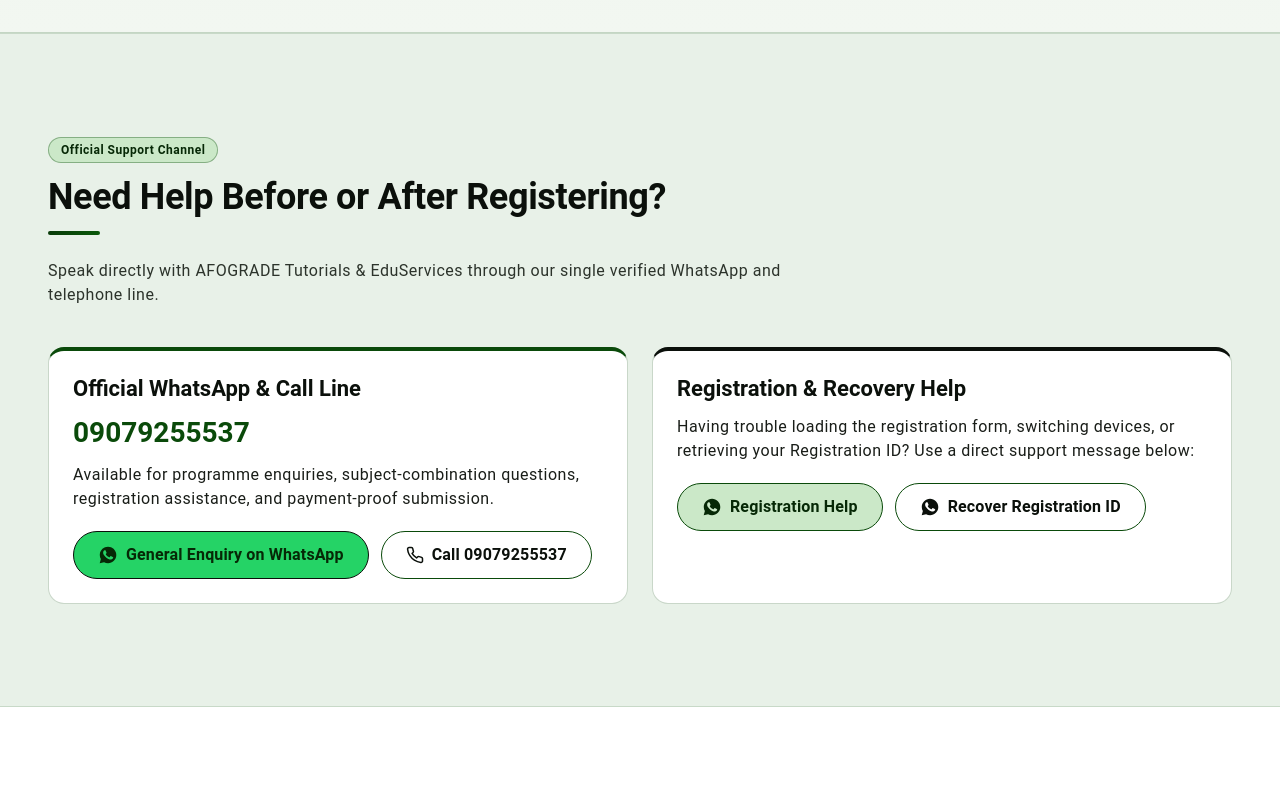
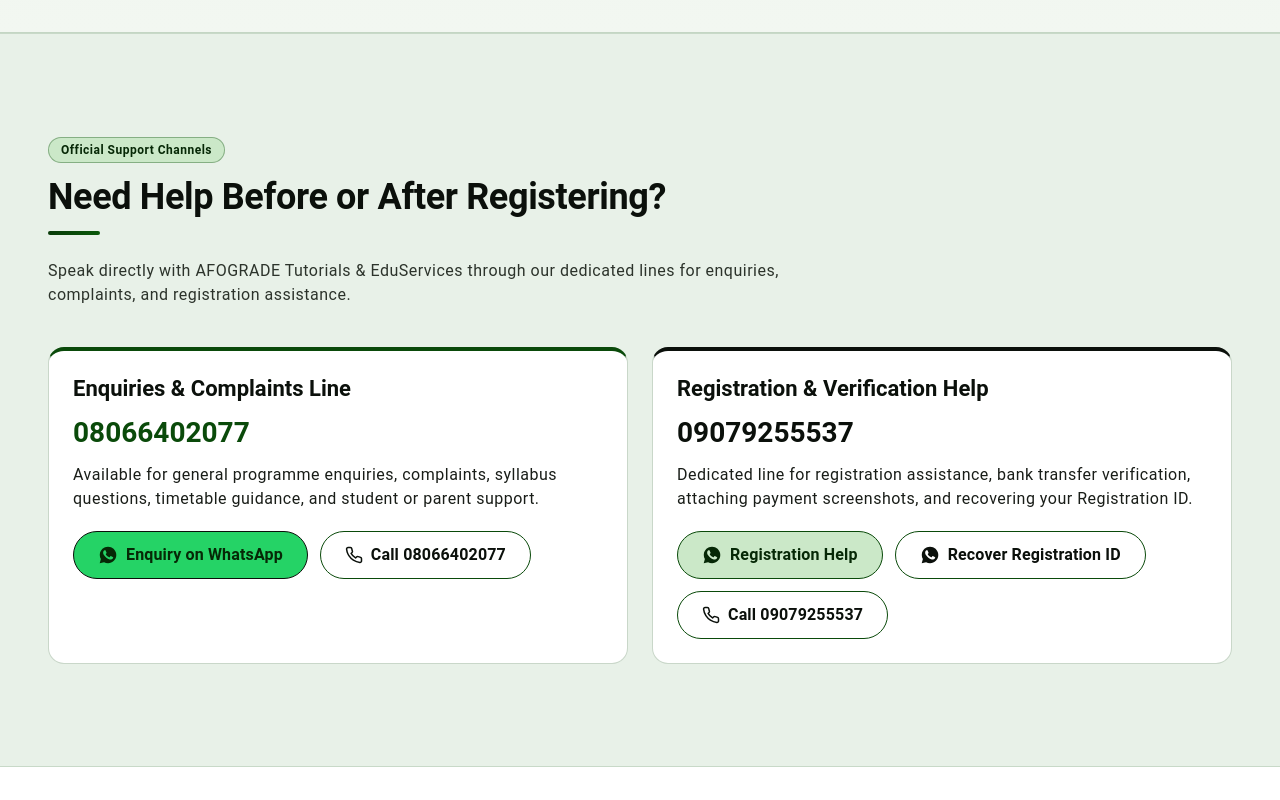
Before and after one commit to sammy-2210/afograde-360-mentorship, a Next.js app: page / in a window 1280 px wide. Shown: the part 6560-7360 px from the top of the page. Built offline with nearby package versions, Linux system fonts and the light colour scheme; no server answers.

Commit message:
feat: configure dedicated 08066402077 for enquiries/complaints and retain 09079255537 for registration

```diff
--- a/src/components/layout/Header.tsx
+++ b/src/components/layout/Header.tsx
@@ -202,11 +202,11 @@ export function Header() {
               />
 
               <a
-                href={BRAND_CONFIG.callHref}
+                href={BRAND_CONFIG.supportCallHref}
                 className={styles.mobileContactCall}
               >
                 <PhoneIcon width={16} height={16} />
-                <span>Call Line: {BRAND_CONFIG.whatsappDisplay}</span>
+                <span>Call Line: {BRAND_CONFIG.supportWhatsAppDisplay}</span>
               </a>
             </div>
           </nav>
--- a/src/components/sections/ContactSection.tsx
+++ b/src/components/sections/ContactSection.tsx
@@ -10,25 +10,25 @@ export function ContactSection() {
     <section id="contact" className="section section-surface-low">
       <div className="container">
         <SectionHeading
-          eyebrow="Official Support Channel"
+          eyebrow="Official Support Channels"
           title="Need Help Before or After Registering?"
-          lead={`Speak directly with ${BRAND_CONFIG.organisationName} through our single verified WhatsApp and telephone line.`}
+          lead={`Speak directly with ${BRAND_CONFIG.organisationName} through our dedicated lines for enquiries, complaints, and registration assistance.`}
         />
 
         <div className={styles.gridTwo}>
           <div className={styles.cardElevatedWhite}>
             <h3 className={`type-title-large ${styles.cardTitle}`}>
-              Official WhatsApp &amp; Call Line
+              Enquiries &amp; Complaints Line
             </h3>
             <p
               className="type-headline-medium"
               style={{ color: "var(--afograde-color-primary)", fontWeight: 700 }}
             >
-              {BRAND_CONFIG.whatsappDisplay}
+              {BRAND_CONFIG.supportWhatsAppDisplay}
             </p>
             <p className={`type-body-large ${styles.cardBody}`}>
-              Available for programme enquiries, subject-combination questions,
-              registration assistance, and payment-proof submission.
+              Available for general programme enquiries, complaints, syllabus
+              questions, timetable guidance, and student or parent support.
             </p>
             <div
               style={{
@@ -40,25 +40,31 @@ export function ContactSection() {
             >
               <WhatsAppCta
                 intent="general_enquiry"
-                label="General Enquiry on WhatsApp"
+                label="Enquiry on WhatsApp"
                 variant="whatsapp"
                 ctaLocation="contact_general"
               />
-              <Button href={BRAND_CONFIG.callHref} variant="outline">
+              <Button href={BRAND_CONFIG.supportCallHref} variant="outline">
                 <PhoneIcon />
-                <span>Call {BRAND_CONFIG.whatsappDisplay}</span>
+                <span>Call {BRAND_CONFIG.supportWhatsAppDisplay}</span>
               </Button>
             </div>
           </div>
 
           <div className={`${styles.cardElevatedWhite} ${styles.cardInkTop}`}>
             <h3 className={`type-title-large ${styles.cardTitle}`}>
-              Registration &amp; Recovery Help
+              Registration &amp; Verification Help
             </h3>
+            <p
+              className="type-headline-medium"
+              style={{ color: "var(--afograde-ink-black)", fontWeight: 700 }}
+            >
+              {BRAND_CONFIG.registrationWhatsAppDisplay}
+            </p>
             <p className={`type-body-large ${styles.cardBody}`}>
-              Having trouble loading the registration form, switching devices,
-              or retrieving your Registration ID? Use a direct support message
-              below:
+              Dedicated line for registration assistance, bank transfer
+              verification, attaching payment screenshots, and recovering your
+              Registration ID.
             </p>
             <div
               style={{
@@ -80,6 +86,10 @@ export function ContactSection() {
                 variant="outline"
                 ctaLocation="contact_recovery"
               />
+              <Button href={BRAND_CONFIG.registrationCallHref} variant="outline">
+                <PhoneIcon />
+                <span>Call {BRAND_CONFIG.registrationWhatsAppDisplay}</span>
+              </Button>
             </div>
           </div>
         </div>
--- a/src/config/programme.ts
+++ b/src/config/programme.ts
@@ -23,9 +23,17 @@ export const BRAND_CONFIG = {
   logoAlt: "AFOGRADE Tutorials & EduServices official logo",
   logoWidth: 1254,
   logoHeight: 1254,
+  // Registration & Payment Verification Line (remains 09079255537)
   whatsappDisplay: "09079255537",
   whatsappInternationalDigits: "2349079255537",
-  callHref: "tel:+2349079255537",
+  registrationWhatsAppDisplay: "09079255537",
+  registrationWhatsAppDigits: "2349079255537",
+  registrationCallHref: "tel:+2349079255537",
+  // Complaints & Enquiries Line (08066402077)
+  supportWhatsAppDisplay: "08066402077",
+  supportWhatsAppDigits: "2348066402077",
+  supportCallHref: "tel:+2348066402077",
+  callHref: "tel:+2348066402077",
 } as const;
 
 /**
--- a/src/config/social.ts
+++ b/src/config/social.ts
@@ -46,8 +46,8 @@ export const OFFICIAL_SOCIAL_PLATFORMS: readonly SocialPlatformEntry[] = [
   },
   {
     key: "whatsapp",
-    label: "WhatsApp",
-    url: "https://wa.me/2349079255537",
+    label: "WhatsApp Support",
+    url: "https://wa.me/2348066402077",
   },
   {
     key: "whatsappChannel",
--- a/src/lib/whatsapp.ts
+++ b/src/lib/whatsapp.ts
@@ -70,5 +70,10 @@ export function buildWhatsAppMessage(ctx: WhatsAppLinkContext): string {
 export function buildWhatsAppUrl(ctx: WhatsAppLinkContext): string {
   const message = buildWhatsAppMessage(ctx);
   const encoded = encodeURIComponent(message);
-  return `https://wa.me/${BRAND_CONFIG.whatsappInternationalDigits}?text=${encoded}`;
+  // Complaints and enquiries use 08066402077; registration & payment verification use 09079255537
+  const phoneDigits =
+    ctx.intent === "general_enquiry"
+      ? BRAND_CONFIG.supportWhatsAppDigits
+      : BRAND_CONFIG.registrationWhatsAppDigits;
+  return `https://wa.me/${phoneDigits}?text=${encoded}`;
 }
```
Also changed, not shown: 1 other file (tests, documents, lock files or other folders).
